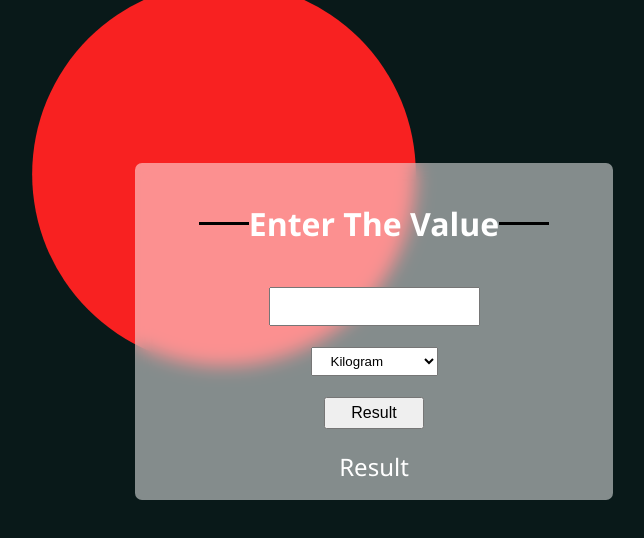
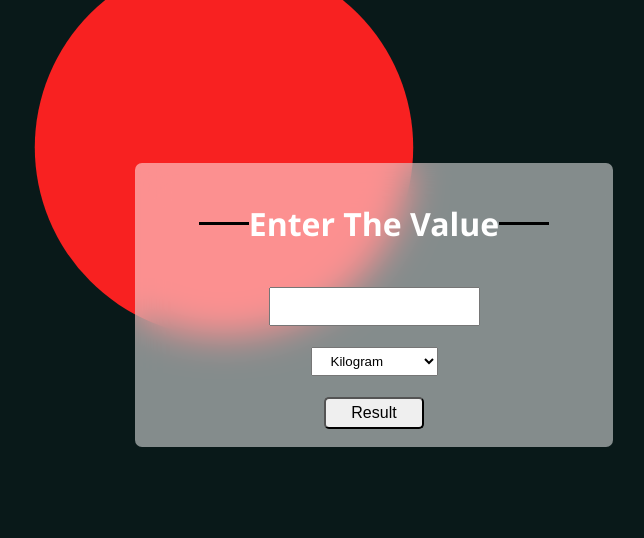
Before and after one commit to Mofe-banks01/Pound-to-Kilogram-Converter, a plain HTML site: page index.html in a window 1280 px wide. Shown: the whole page, without its empty margins (266-910 px from the left). Drawn offline with Linux system fonts and the light colour scheme.

Commit message:
Changes were ade in teh script in order to eliminate errors

```diff
--- a/script.js
+++ b/script.js
@@ -4,6 +4,7 @@
 const userInput = document.getElementById("userinput");
 const unit = document.getElementById("unitSelect");
 const resultText = document.getElementById("result");
+resultText.classList.add("hidden");
 // Function TO Convert Weight
 function convertWeight() {
   // Resultvalue
@@ -13,6 +14,7 @@ function convertWeight() {
   // Checking for input , and selected unit.
   if (!uservalueInput) {
     alert(`Please Input A Value`);
+    resultText.classList.add("hidden");
   } else if (unit.value === "kg") {
     result = uservalueInput * 0.453592;
   } else if (unit.value === "lb") {
@@ -28,6 +30,6 @@ function convertWeight() {
   if (uservalueInput !== 0) {
     document.querySelector(".name").classList.remove("hidden");
   }
-  if (uservalueInput !== 0)
-    resultText.innerText = `Result : ${result} ${unit.value}`;
+  if (uservalueInput !== 0) resultText.classList.remove("hidden");
+  resultText.innerText = `Result : ${result} ${unit.value}`;
 }
--- a/style.css
+++ b/style.css
@@ -34,7 +34,7 @@ body::before {
   background-color: rgb(255, 255, 255, 0.5);
   margin-top: 9.7rem;
   border-radius: 7px;
-  backdrop-filter: blur(9px);
+  backdrop-filter: blur(18px);
 }
 
 .box h1 {
@@ -62,6 +62,9 @@ body::before {
 .submit-btn {
   padding: 5px 25px;
   font-size: medium;
+  border-radius: 5px;
+  outline: none;
+  cursor: pointer;
 }
 #result {
   color: #fff;
```
